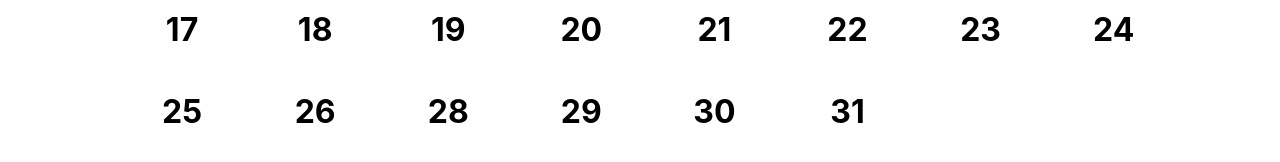
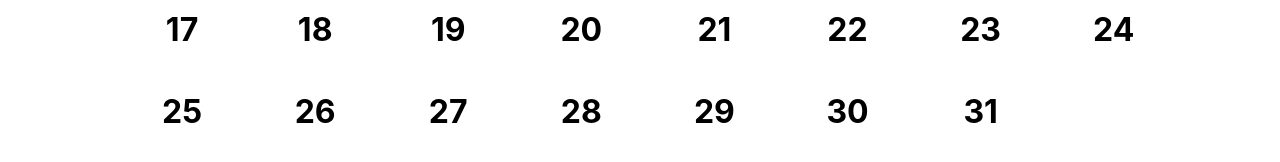
Before and after one commit to apizzulli/birthday-manager, a React (Create React App) app: page /calendar-view in a window 1280 px wide. Shown: the part 340-502 px from the top of the page. Built offline with nearby package versions, Linux system fonts and the light colour scheme.

Commit message:
good progress - added ordinals, correct dates for shorter months, fixed error handling

```diff
--- a/src/Components/BirthdayModal.js
+++ b/src/Components/BirthdayModal.js
@@ -13,7 +13,7 @@ export default function BirthdayModal(props) {
 
     function handleSubmit(event) {
         const firstName = event.currentTarget.form.name.value;
-        if(props.name === "")
+        if(event.currentTarget.form.name.value === "")
             setDisplayError(true);
         else{
             props.setName(firstName);
@@ -37,7 +37,7 @@ export default function BirthdayModal(props) {
                 </form>
             </div>
             <div class="birthday-info" style={{display: props.name === null ? 'none': 'flex'}}>
-                <h2>{props.month} {props.date}{props.ordinal}</h2>
+                <h2>{props.month} {props.date}{props.ordinals}</h2>
                 <h2>{props.name}'s Birthday</h2>
                 <CakeIcon></CakeIcon>
             </div>
--- a/src/Components/Calendar.js
+++ b/src/Components/Calendar.js
@@ -39,6 +39,7 @@ export default function Calendar(props) {
                     <CalendarTile month={props.month} date={24} ordinal={"th"}></CalendarTile>
                     <CalendarTile month={props.month} date={25} ordinal={"th"}></CalendarTile>
                     <CalendarTile month={props.month} date={26} ordinal={"th"}></CalendarTile>
+                    <CalendarTile month={props.month} date={27} ordinal={"th"}></CalendarTile>
                     <CalendarTile month={props.month} date={28} ordinal={"th"}></CalendarTile>
                     <CalendarTile month={props.month} date={29} ordinal={"th"}></CalendarTile>
                     <CalendarTile month={props.month} date={30} ordinal={"th"}></CalendarTile>
--- a/src/Components/CalendarTile.js
+++ b/src/Components/CalendarTile.js
@@ -20,7 +20,7 @@ export default function CalendarTile({date, month, ordinal}) {
     return(
         <div onMouseDown={()=> setModalVisible(true)}class="calendar-tile" onMouseOut={()=>setHovered(false)}onMouseMove={()=> setHovered(true)} onMouseLeave={()=> setHovered(false)}
             style={{backgroundColor: hovered ? '#D8F8FE' : 'white',
-                    display: ((month==MONTHS.APRIL || month==MONTHS.JUNE || month==MONTHS.SEPTEMBER || month==MONTHS.NOVEMBER)&& date==31) ? 'none' : 'flex'
+                    display: ((month==MONTHS.FEBRUARY || month==MONTHS.APRIL || month==MONTHS.JUNE || month==MONTHS.SEPTEMBER || month==MONTHS.NOVEMBER)&& date==31) ||(month == MONTHS.FEBRUARY && date==30) ||(month == MONTHS.FEBRUARY && date==29) ? 'none' : 'flex'
                 }}
             >
             <StarIcon style={{float:'left',marginRight:'7%',height:'25%', width:'25%', visibility: name != null ? 'visible' : 'hidden'}}></StarIcon>
```
